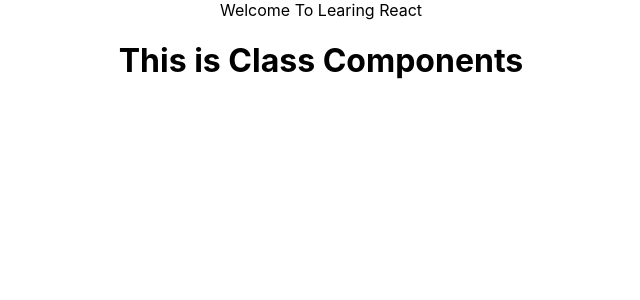
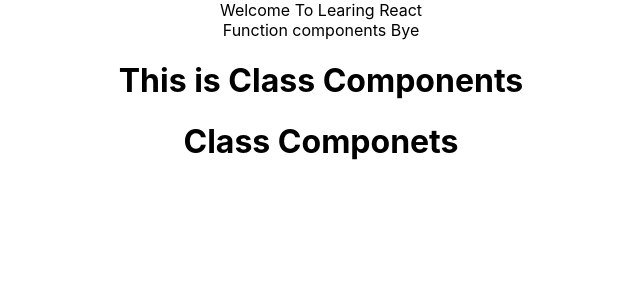
Before and after one commit to 102AMIT/Learing_React_With_Some_mini_Project, a React (Create React App) app: page / in a window 1280 px wide. Shown: the top 300 px of the page, without its empty margins (319-959 px from the left). Built offline with nearby package versions, Linux system fonts and the light colour scheme.

Commit message:
exploring function and class components

```diff
--- a/src/App.js
+++ b/src/App.js
@@ -1,14 +1,16 @@
 
 import './App.css';
 
-import Welcome from './components/Welcome';
-import ClassComponets from './components/ClassComponents';
+import Welcome ,{Bye}from './components/Welcome';
+import ClassComponets,{NewClass} from './components/ClassComponents';
 
 function App() {
   return (
     <div className="App">
       <Welcome />
+      <Bye />
       <ClassComponets />
+      < NewClass/>
     </div>
   );
 }
--- a/src/components/ClassComponents.jsx
+++ b/src/components/ClassComponents.jsx
@@ -5,5 +5,11 @@ class Class_componets extends React.Component{
         return <h1>This is Class Components </h1>
     }
 }
+class NewClass extends React.Component{
+    render(){
+        return <h1>Class Componets </h1>
+    }
+}
 
 export default Class_componets;
+export {NewClass};
--- a/src/components/Welcome.jsx
+++ b/src/components/Welcome.jsx
@@ -3,7 +3,14 @@ import React from 'react'
 const Welcome = () => {
   return (
     <div>Welcome To Learing React</div>
+
   )
+}
+function Bye(){
+    return (
+        <div>Function components Bye</div>
+    )
 }
 
 export default Welcome
+export {Bye};
```
